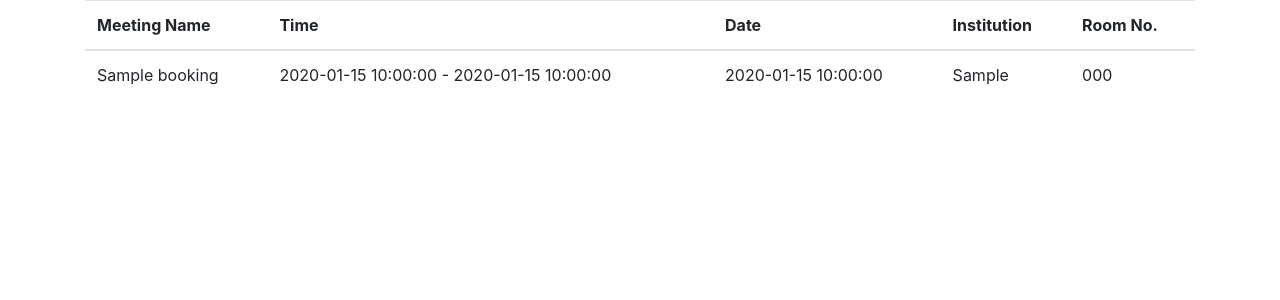
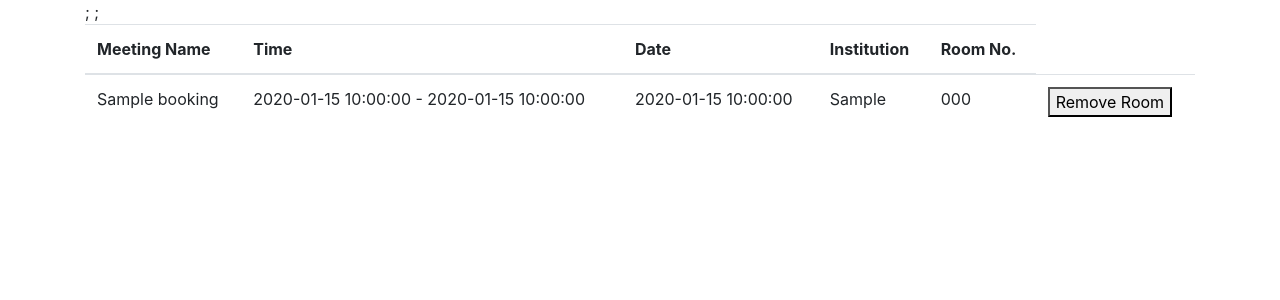
Before and after one commit to ItsyPetkov/Room-Booking-Website, a PHP site: page /userhome.php in a window 1280 px wide. Shown: the part 56-356 px from the top of the page. Run offline with PHP 8.4, Linux system fonts and the light colour scheme; the visitor is signed in with stand-in values (Sample User, id 1); tables that the repository leaves empty or names only in its code hold one stand-in row (values such as "Sample post"); data that the repository does not hold is empty.

Commit message:
Adding removing buttons and fixing wee spelling mistake

```diff
--- a/userhome.php
+++ b/userhome.php
@@ -48,10 +48,13 @@
             <?php while ($row = $result->fetch_assoc()) { ?>
                 <tr>
                     <td><?php echo $row["meeting_name"]; ?></td>
-                        <td><?php echo $row["start_time"]." - ".$row["send_time"]; ?></td>
+                    <td><?php echo $row["start_time"]." - ".$row["end_time"]; ?></td>
                     <td><?php echo $row["meeting_date"]; ?></td>
                     <td><?php echo $row["institution"]; ?></td>
                     <td><?php echo $row["roomNumber"]; ?></td>
+                    <form action = 'removeBooking.php' value = <?php echo $row["id"]; ?> method = 'post'>;
+                    <td><button name ='remove'  value=<?php echo $row["id"]; ?>/> Remove Room</button></td></form>;
+
                 </tr>
             <?php } ?>
             </tbody>
```
Lines whose indentation alone changed are shown as unchanged.
